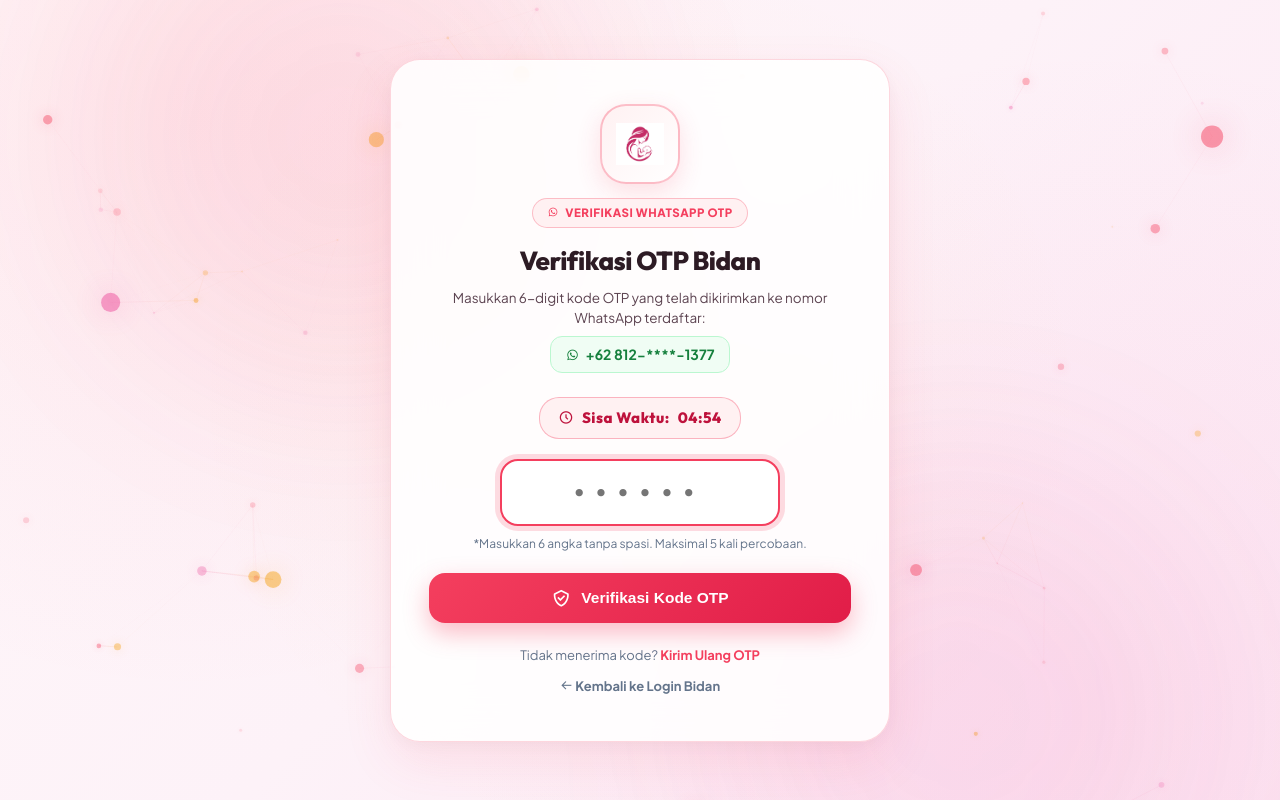
After one commit to kaniasalsa23-beep/klinik-bunanur-ci4, a CodeIgniter 4 app: the page made by app/Views/bidan/otp_verifikasi.php in a window 1280 px wide. The commit adds this page. Run offline with PHP 8.4 and a stand-in for CodeIgniter, Linux system fonts and the light colour scheme; the template is opened without the code that fills it, so the values that code supplies are empty; some libraries are stand-ins or nearby versions.

Commit message:
Implement real WhatsApp Gateway OTP and remove insecure demo display

```diff
--- /dev/null
+++ b/app/Views/bidan/otp_verifikasi.php
@@ -0,0 +1,371 @@
+<!DOCTYPE html>
+<html lang="id">
+<head>
+    <meta charset="UTF-8">
+    <meta name="viewport" content="width=device-width, initial-scale=1.0">
+    <title>Verifikasi OTP WhatsApp | Portal Medis Bunanur</title>
+
+    <!-- Google Fonts & Boxicons -->
+    <link href="https://fonts.googleapis.com/css2?family=Plus+Jakarta+Sans:wght@300;400;500;600;700;800&family=Outfit:wght@400;600;700;800&display=swap" rel="stylesheet">
+    <link href='https://unpkg.com/boxicons@2.1.4/css/boxicons.min.css' rel='stylesheet'>
+
+    <!-- Master Medical Glassmorphism 3D CSS -->
+    <link rel="stylesheet" href="<?= base_url('assets/css/glassmorphism-3d.css') ?>">
+
+    <style>
+        .auth-wrapper {
+            min-height: 100vh;
+            display: flex;
+            align-items: center;
+            justify-content: center;
+            padding: 30px 20px;
+            position: relative;
+            z-index: 10;
+        }
+
+        .auth-card {
+            width: 100%;
+            max-width: 500px;
+            padding: 44px 38px;
+            border-radius: 30px;
+            background: rgba(255, 255, 255, 0.88);
+            backdrop-filter: blur(24px);
+            -webkit-backdrop-filter: blur(24px);
+            border: 1.5px solid rgba(244, 63, 94, 0.20);
+            box-shadow: 0 20px 50px rgba(244, 63, 94, 0.10), 0 4px 20px rgba(0, 0, 0, 0.04);
+            transform-style: preserve-3d;
+            perspective: 1000px;
+        }
+
+        .auth-header {
+            text-align: center;
+            margin-bottom: 24px;
+        }
+
+        .auth-logo-badge {
+            width: 80px;
+            height: 80px;
+            margin: 0 auto 14px;
+            background: linear-gradient(135deg, #fff1f2 0%, #ffffff 100%);
+            border: 2px solid rgba(244, 63, 94, 0.32);
+            border-radius: 26px;
+            display: flex;
+            align-items: center;
+            justify-content: center;
+            box-shadow: 0 8px 24px rgba(244, 63, 94, 0.16);
+        }
+
+        .auth-logo-badge img {
+            width: 48px;
+            height: 48px;
+            object-fit: contain;
+        }
+
+        .clinical-badge {
+            display: inline-flex;
+            align-items: center;
+            gap: 6px;
+            padding: 5px 14px;
+            border-radius: 20px;
+            font-size: 11.5px;
+            font-weight: 800;
+            background: #fff1f2;
+            border: 1px solid rgba(244, 63, 94, 0.3);
+            color: var(--primary-rose);
+            letter-spacing: 0.5px;
+            margin-bottom: 12px;
+        }
+
+        .auth-header h1 {
+            font-family: var(--font-heading);
+            font-size: 26px;
+            font-weight: 800;
+            color: var(--text-heading);
+            letter-spacing: -0.5px;
+            margin-bottom: 6px;
+        }
+
+        .auth-header p {
+            color: var(--text-muted);
+            font-size: 13.5px;
+            line-height: 1.5;
+        }
+
+        .masked-phone-badge {
+            display: inline-flex;
+            align-items: center;
+            gap: 6px;
+            background: #f0fdf4;
+            border: 1px solid #bbf7d0;
+            color: #15803d;
+            padding: 6px 14px;
+            border-radius: 12px;
+            font-weight: 700;
+            font-size: 14px;
+            margin-top: 8px;
+        }
+
+        /* Timer Badge */
+        .timer-badge-container {
+            text-align: center;
+            margin: 18px 0;
+        }
+
+        .timer-badge {
+            display: inline-flex;
+            align-items: center;
+            gap: 8px;
+            padding: 8px 18px;
+            border-radius: 20px;
+            background: #fff1f2;
+            border: 1px solid rgba(244, 63, 94, 0.35);
+            font-family: var(--font-heading);
+            font-size: 15px;
+            font-weight: 800;
+            color: var(--rose-dark);
+            letter-spacing: 0.5px;
+        }
+
+        .timer-badge.urgent {
+            background: #fef2f2;
+            border-color: #ef4444;
+            color: #dc2626;
+            animation: pulse 1s infinite;
+        }
+
+        @keyframes pulse {
+            0%, 100% { transform: scale(1); }
+            50% { transform: scale(1.03); }
+        }
+
+        /* OTP Input */
+        .otp-input-container {
+            margin: 20px 0;
+            text-align: center;
+        }
+
+        .cyber-otp-input {
+            width: 100%;
+            max-width: 280px;
+            padding: 14px 10px;
+            border-radius: 18px;
+            border: 2px solid rgba(244, 63, 94, 0.3);
+            background: #ffffff;
+            font-family: var(--font-heading);
+            font-size: 28px;
+            font-weight: 800;
+            text-align: center;
+            letter-spacing: 12px;
+            color: var(--rose-dark);
+            outline: none;
+            transition: all 0.3s ease;
+            box-shadow: inset 0 2px 6px rgba(0, 0, 0, 0.05);
+        }
+
+        .cyber-otp-input:focus {
+            border-color: var(--primary-rose);
+            box-shadow: 0 0 0 5px rgba(244, 63, 94, 0.18);
+        }
+
+        .alert-cyber-error {
+            background: #fff1f2;
+            border: 1px solid #fecdd3;
+            color: #be123c;
+            padding: 12px 16px;
+            border-radius: 14px;
+            font-size: 13.5px;
+            margin-bottom: 18px;
+            display: flex;
+            align-items: center;
+            gap: 10px;
+        }
+
+        .alert-cyber-success {
+            background: #f0fdf4;
+            border: 1px solid #bbf7d0;
+            color: #15803d;
+            padding: 12px 16px;
+            border-radius: 14px;
+            font-size: 13.5px;
+            margin-bottom: 18px;
+            display: flex;
+            align-items: center;
+            gap: 10px;
+        }
+
+        .btn-cyber-primary {
+            width: 100%;
+            padding: 15px;
+            border-radius: 16px;
+            background: linear-gradient(135deg, #f43f5e 0%, #e11d48 100%);
+            color: #ffffff;
+            border: none;
+            font-size: 15.5px;
+            font-weight: 700;
+            display: flex;
+            align-items: center;
+            justify-content: center;
+            gap: 10px;
+            cursor: pointer;
+            box-shadow: 0 10px 25px rgba(244, 63, 94, 0.35);
+            transition: all 0.3s ease;
+        }
+
+        .btn-cyber-primary:hover {
+            transform: translateY(-2px);
+            box-shadow: 0 14px 30px rgba(244, 63, 94, 0.45);
+        }
+
+        .auth-footer-links {
+            text-align: center;
+            margin-top: 22px;
+            font-size: 13px;
+            color: var(--text-muted);
+        }
+
+        .auth-footer-links a {
+            color: var(--primary-rose);
+            font-weight: 700;
+            text-decoration: none;
+        }
+
+        .auth-footer-links a:hover {
+            text-decoration: underline;
+        }
+    </style>
+</head>
+<body>
+
+    <canvas id="cyberCanvas3D"></canvas>
+    <div class="cyber-glow-blob cyber-glow-1"></div>
+    <div class="cyber-glow-blob cyber-glow-2"></div>
+
+    <div class="auth-wrapper">
+        <div class="auth-card glass-card-3d" data-tilt data-tilt-max="6">
+
+            <div class="auth-header">
+                <div class="auth-logo-badge">
+                    <img src="<?= base_url('assets/Logo.png') ?>" alt="Logo Klinik Bunanur" onerror="this.src='<?= base_url('assets/profile/default-hero.png') ?>'">
+                </div>
+                <div class="clinical-badge">
+                    <i class='bx bxl-whatsapp'></i> VERIFIKASI WHATSAPP OTP
+                </div>
+                <h1>Verifikasi OTP Bidan</h1>
+                <p>Masukkan 6-digit kode OTP yang telah dikirimkan ke nomor WhatsApp terdaftar:</p>
+                <div>
+                    <span class="masked-phone-badge">
+                        <i class='bx bxl-whatsapp'></i> <?= esc($masked_phone ?? '+62 812-****-1377') ?>
+                    </span>
+                </div>
+            </div>
+
+            <!-- Countdown Timer Display -->
+            <div class="timer-badge-container">
+                <div class="timer-badge" id="timerBadge">
+                    <i class='bx bx-time-five'></i>
+                    Sisa Waktu: <span id="timerCountdown">05:00</span>
+                </div>
+            </div>
+
+            <?php if(session()->getFlashdata('error')): ?>
+                <div class="alert-cyber-error">
+                    <i class='bx bx-error-circle' style="font-size: 20px;"></i>
+                    <div><?= esc(session()->getFlashdata('error')) ?></div>
+                </div>
+            <?php endif; ?>
+
+            <?php if(session()->getFlashdata('success')): ?>
+                <div class="alert-cyber-success">
+                    <i class='bx bx-check-circle' style="font-size: 20px;"></i>
+                    <div><?= esc(session()->getFlashdata('success')) ?></div>
+                </div>
+            <?php endif; ?>
+
+            <form action="<?= base_url('bidan/otp-verifikasi') ?>" method="POST" id="otpForm">
+                <?= csrf_field() ?>
+
+                <div class="otp-input-container">
+                    <input
+                        type="text"
+                        name="otp"
+                        id="otpInput"
+                        class="cyber-otp-input"
+                        placeholder="••••••"
+                        maxlength="6"
+                        pattern="\d{6}"
+                        inputmode="numeric"
+                        autocomplete="one-time-code"
+                        required
+                        autofocus
+                    >
+                    <div style="font-size: 12px; color: var(--text-muted); margin-top: 8px;">
+                        *Masukkan 6 angka tanpa spasi. Maksimal 5 kali percobaan.
+                    </div>
+                </div>
+
+                <button type="submit" class="btn-cyber-primary" id="btnSubmitOtp">
+                    <i class='bx bx-check-shield' style="font-size: 20px;"></i>
+                    Verifikasi Kode OTP
+                </button>
+            </form>
+
+            <div class="auth-footer-links">
+                <div>
+                    Tidak menerima kode?
+                    <a href="<?= base_url('bidan/lupa-sandi') ?>">Kirim Ulang OTP</a>
+                </div>
+                <div style="margin-top: 10px;">
+                    <a href="<?= base_url('login_bidan') ?>" style="color: var(--text-muted);">
+                        <i class='bx bx-arrow-back'></i> Kembali ke Login Bidan
+                    </a>
+                </div>
+            </div>
+
+        </div>
+    </div>
+
+    <!-- Scripts -->
+    <script src="https://cdnjs.cloudflare.com/ajax/libs/vanilla-tilt/1.8.1/vanilla-tilt.min.js"></script>
+    <script src="<?= base_url('assets/js/cyber-canvas-3d.js') ?>"></script>
+
+    <script>
+        let secondsRemaining = <?= (int)($remaining_seconds ?? 300) ?>;
+        const timerElem = document.getElementById('timerCountdown');
+        const timerBadge = document.getElementById('timerBadge');
+        const otpInput = document.getElementById('otpInput');
+        const btnSubmit = document.getElementById('btnSubmitOtp');
+
+        function updateCountdown() {
+            if (secondsRemaining <= 0) {
+                timerElem.innerText = '00:00 (Kedaluwarsa)';
+                timerBadge.classList.add('urgent');
+                otpInput.disabled = true;
+                btnSubmit.disabled = true;
+                btnSubmit.style.opacity = '0.5';
+                btnSubmit.innerText = 'OTP Kedaluwarsa — Silakan Ajukan Ulang';
+                return;
+            }
+
+            const m = Math.floor(secondsRemaining / 60);
+            const s = secondsRemaining % 60;
+            timerElem.innerText = String(m).padStart(2, '0') + ':' + String(s).padStart(2, '0');
+
+            if (secondsRemaining <= 60) {
+                timerBadge.classList.add('urgent');
+            }
+
+            secondsRemaining--;
+            setTimeout(updateCountdown, 1000);
+        }
+
+        updateCountdown();
+
+        otpInput.addEventListener('input', function() {
+            this.value = this.value.replace(/\D/g, '');
+            if (this.value.length === 6) {
+                this.blur();
+            }
+        });
+    </script>
+</body>
+</html>
```
Also changed, not shown: app/Controllers/Home.php (+42 -38 lines), app/Views/pages/bidan_otp_verifikasi.php (+2 -60 lines), app/Views/pages/pasien_otp_verifikasi.php (+1 -59 lines).
